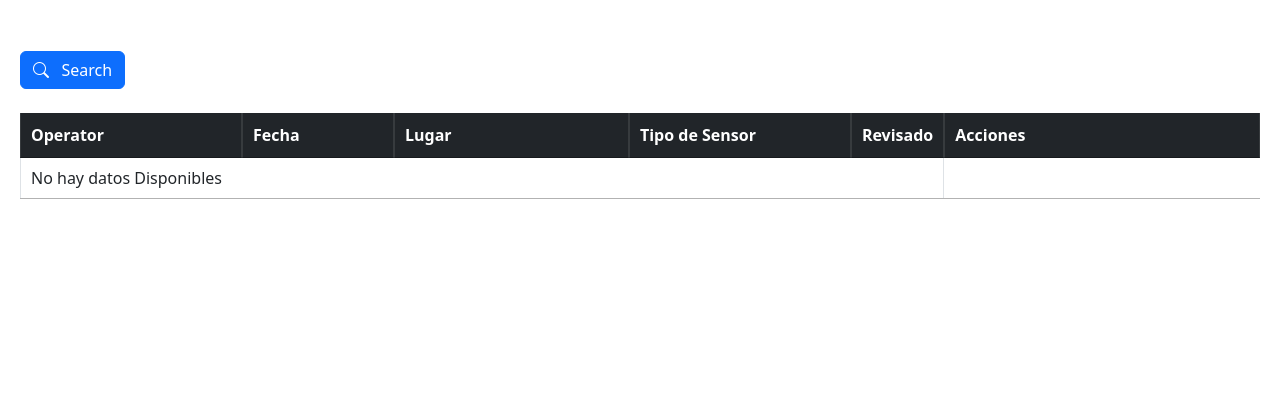
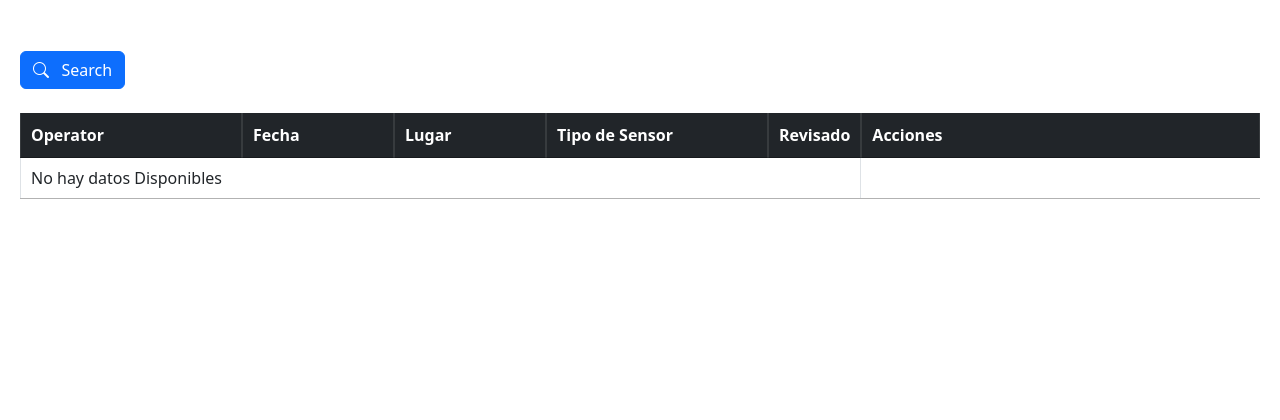
Before and after one commit to MikeDev00/Proyecto-GIIS, a Django app: template ProyectoGIIS/home/templates/datosfilt.html in a window 1280 px wide. Shown: the part 367-787 px from the top of the page. Run offline with Django 4.2, Linux system fonts and the light colour scheme; the template is opened without the code that fills it, so the values that code supplies are empty; parts of the project's set-up code (start-up, migrations or seed data) failed here and were passed over; some libraries are stand-ins or nearby versions.

Commit message:
datplace

```diff
--- a/ProyectoGIIS/home/templates/datosfilt.html
+++ b/ProyectoGIIS/home/templates/datosfilt.html
@@ -89,7 +89,7 @@
 
           <th style="width:200px" >Operator</th>
           <th style="width:130px">Fecha</th>
-          <th>Lugar</th>
+          <th style="width:130px">Lugar</th>
           <th style="width:200px" >Tipo de Sensor</th>
           <th style="width:50px">Revisado</th>
           <th>Acciones </th>
@@ -101,7 +101,7 @@
 
             <td style="width:200px"  >{{ PruebaBit.operator }}</td>
             <td style="width:130px">{{ PruebaBit.fecha }}</td>
-            <td>{{ PruebaBit.place }}</td>
+            <td style="width:130px">{{ PruebaBit.place }}</td>
             <td style="width:200px" >{{ PruebaBit.senstype }}</td>
             <td style="width:50px">
 
@@ -116,10 +116,10 @@
                 {% endif %}
 
             </td>
-            <td >
+            <td style="width:230px" >
 
-                <a href="{% url 'editar' PruebaBit.id  %}" class="btn btn-success m-1"> Editar</a>
-                <a href="{% url 'eliminar' PruebaBit.id  %}" class="btn btn-danger m-1"> Eliminar</a>
+                <a href="{% url 'editar' PruebaBit.id  %}" class="btn btn-success m-1"> <i class="bi bi-pencil-square"></i> Editar</a>
+                <a href="{% url 'eliminar' PruebaBit.id  %}" class="btn btn-danger m-1"> <i class="bi bi-x-circle"></i> Eliminar</a>
             </td>
           </tr>
         {% empty %}
```
